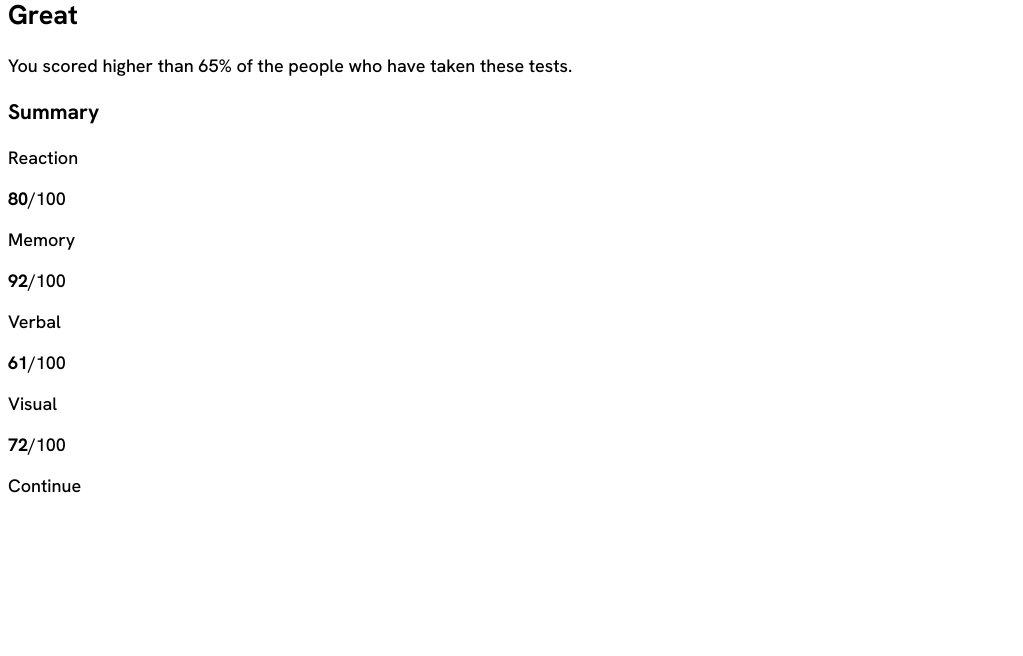
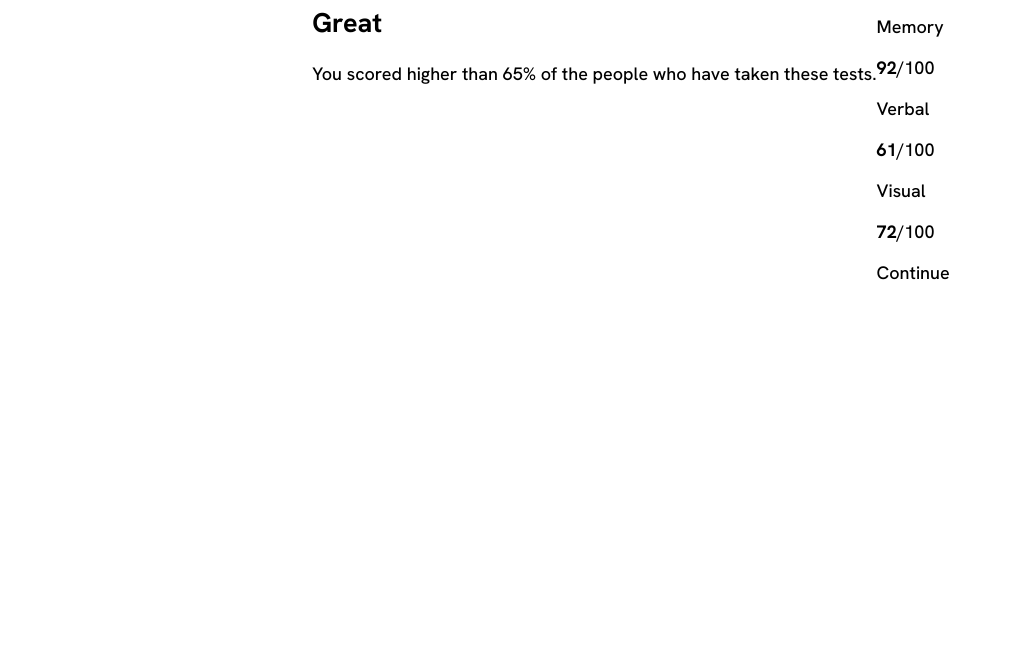
Before and after one commit to kale-Dev1/results-summary, a plain HTML site: page results-summary-component-main/index.html in a window 1280 px wide. Shown: the part 144-800 px from the top of the page, without its empty margins (0-1023 px from the left). Drawn offline with Linux system fonts and the light colour scheme.

Commit message:
Add flex to body

```diff
--- a/results-summary-component-main/style.css
+++ b/results-summary-component-main/style.css
@@ -22,4 +22,14 @@
 body {
   font-family: "Hanken Grotesk", sans-serif;
   font-size: 18px;
+  display: flex;
+  justify-content: center;
+  align-items: center;
 }
+
+main{
+    display: flex;
+}
+.result-box{
+
+}
```
